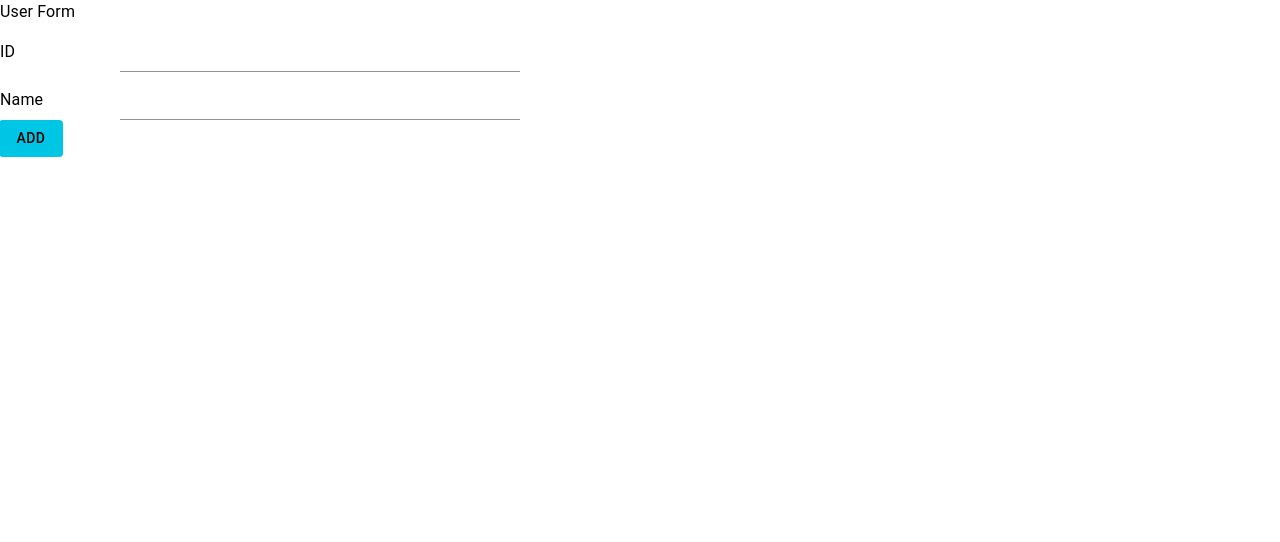
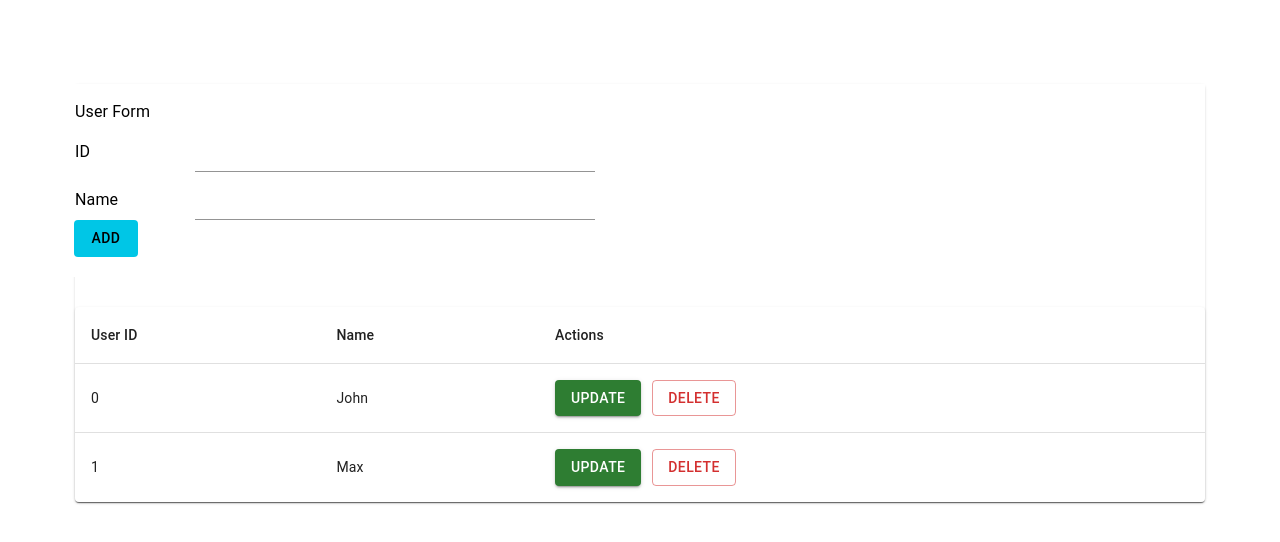
Before and after one commit to DishaKD/user_management_system, a React (Create React App) app: page /users in a window 1280 px wide. Shown: the top 542 px of the page. Built offline with nearby package versions, Linux system fonts and the light colour scheme.

Commit message:
add table

```diff
--- a/src/App.js
+++ b/src/App.js
@@ -1,11 +1,15 @@
+import { useNavigate } from "react-router-dom";
 import "./App.css";
 
 function App() {
+  const navigate = useNavigate();
   return (
     <div className="App">
       <header className="App-header">
         <h1>User Management System</h1>
-        <button className="users-button">Users</button>
+        <button className="users-button" onClick={() => navigate("/users")}>
+          Users
+        </button>
       </header>
     </div>
   );
--- /dev/null
+++ b/src/components/UsersTable.js
@@ -0,0 +1,51 @@
+import * as React from "react";
+import Table from "@mui/material/Table";
+import TableBody from "@mui/material/TableBody";
+import TableCell from "@mui/material/TableCell";
+import TableContainer from "@mui/material/TableContainer";
+import TableHead from "@mui/material/TableHead";
+import TableRow from "@mui/material/TableRow";
+import Paper from "@mui/material/Paper";
+import { Button } from "@mui/material";
+
+const UsersTable = ({ rows }) => {
+  return (
+    <TableContainer component={Paper}>
+      <Table>
+        <TableHead>
+          <TableRow>
+            <TableCell>User ID</TableCell>
+            <TableCell>Name</TableCell>
+            <TableCell>Actions</TableCell>
+          </TableRow>
+        </TableHead>
+        <TableBody>
+          {rows.map((row) => (
+            <TableRow
+              key={row.id}
+              sx={{ "&:last-child td, &:last-child th": { border: 0 } }}
+            >
+              <TableCell component="th" scope="row">
+                {row.id}
+              </TableCell>
+              <TableCell component="th" scope="row">
+                {row.name}
+              </TableCell>
+              <TableCell>
+                <Button variant="contained" color="success" onClick={() => {}}>
+                  Update
+                </Button>
+                &nbsp; &nbsp;
+                <Button variant="outlined" color="error" onClick={() => {}}>
+                  Delete
+                </Button>
+              </TableCell>
+            </TableRow>
+          ))}
+        </TableBody>
+      </Table>
+    </TableContainer>
+  );
+};
+
+export default UsersTable;
--- a/src/components/userForm.js
+++ b/src/components/userForm.js
@@ -1,7 +1,10 @@
 import { Button, Grid, Input, Typography } from "@mui/material";
-import React from "react";
+import React, { useState } from "react";
 
 const UserForm = (props) => {
+  const [id, setId] = useState();
+  const [name, setName] = useState();
+
   return (
     <Grid
       container
--- a/src/components/users.js
+++ b/src/components/users.js
@@ -1,8 +1,25 @@
 import React from "react";
 import UserForm from "./userForm";
+import UsersTable from "./UsersTable";
+import Box from "@mui/material/Paper";
+
+const users = [
+  { id: 0, name: "John" },
+  {
+    id: 1,
+    name: "Max",
+  },
+];
 
 const Users = () => {
-  return <UserForm />;
+  return (
+    <Box
+      sx={{ width: "calc(100% - 150px)", margin: "auto", marginTop: "100px" }}
+    >
+      <UserForm />
+      <UsersTable rows={users} />
+    </Box>
+  );
 };
 
 export default Users;
--- a/src/index.js
+++ b/src/index.js
@@ -16,7 +16,4 @@ root.render(
   </BrowserRouter>
 );
 
-// If you want to start measuring performance in your app, pass a function
-// to log results (for example: reportWebVitals(console.log))
-// or send to an analytics endpoint. Learn more: https://bit.ly/CRA-vitals
 reportWebVitals();
```
